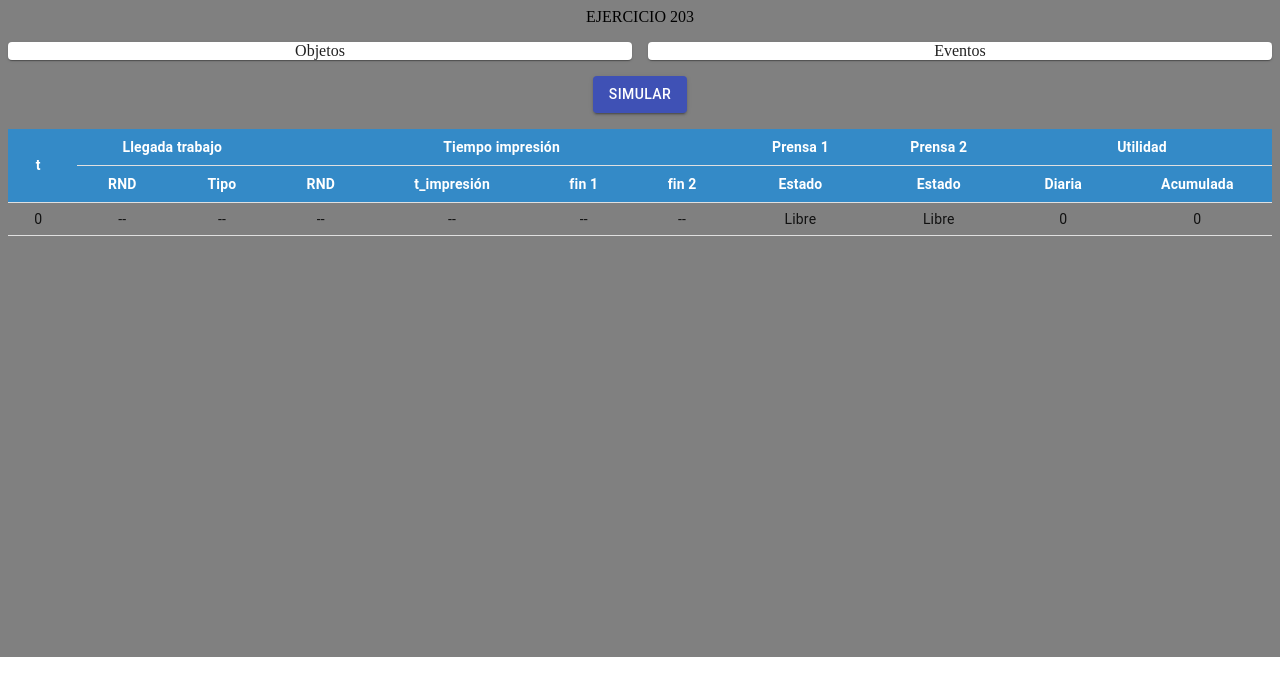
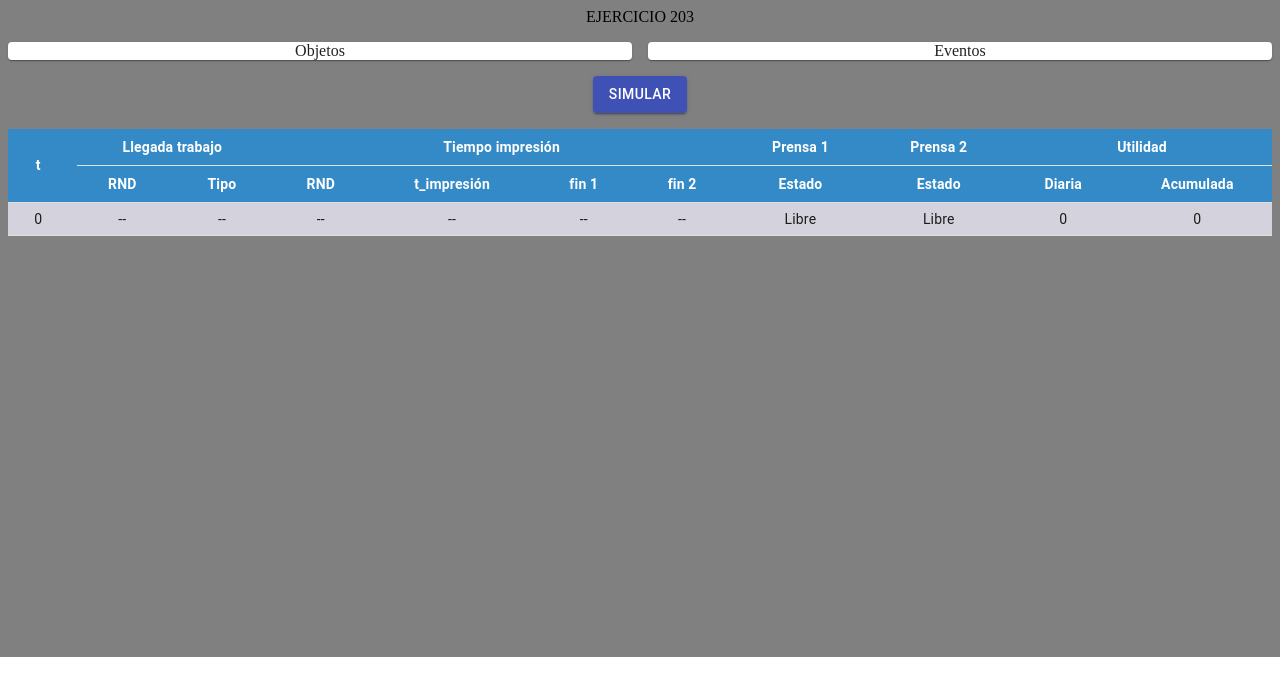
Before and after one commit to GustavoIPeralta/Ejercicio-203-SIM, a React (Create React App) app: page / in a window 1280 px wide. Shown: the top 696 px of the page. Built offline with nearby package versions, Linux system fonts and the light colour scheme.

Commit message:
Se agrega color a fila

```diff
--- a/src/components/Hooks/useAddVector.jsx
+++ b/src/components/Hooks/useAddVector.jsx
@@ -53,7 +53,7 @@ const useAddVector = () => {
     return newData;
   };
 
-  return { vectores, loading, getSimulation };
+  return { vectores, loading, getSimulation, setVectores };
 };
 
 export default useAddVector;
--- a/src/components/Principal.jsx
+++ b/src/components/Principal.jsx
@@ -2,6 +2,7 @@ import React, { useState, useEffect } from "react";
 import { Grid, Card, Button } from "@material-ui/core";
 import ReportTable from "./Report/ReportTable";
 import useAddVector from "./Hooks/useAddVector";
+import { initialData } from "../utils/utils";
 
 export default function Principal({}) {
   const [columns, setColumns] = useState([
@@ -24,7 +25,7 @@ export default function Principal({}) {
     "Diaria",
     "Acumulada",
   ]);
-  const { vectores, loading, getSimulation } = useAddVector();
+  const { vectores, loading, getSimulation, setVectores } = useAddVector();
   const [generateSimulacion, setGenerateSimulacion] = useState(false);
 
   useEffect(() => {
@@ -59,7 +60,10 @@ export default function Principal({}) {
         <Button
           variant="contained"
           color="primary"
-          onClick={() => setGenerateSimulacion(true)}
+          onClick={() => {
+            setVectores(initialData);
+            setGenerateSimulacion(true);
+          }}
         >
           Simular
         </Button>
--- a/src/components/Report/BodyReportTable.jsx
+++ b/src/components/Report/BodyReportTable.jsx
@@ -2,11 +2,28 @@ import React from "react";
 import { TableBody, TableRow, TableCell } from "@material-ui/core";
 
 const BodyReportTable = ({ items }) => {
+  const getColorRow = (trabajo, tiempo, id) => {
+    let tipoTrabajo = trabajo.tipoTrabajo !== "No hay trabajo" ? true : false;
+    let newTiempo = tiempo.tiempo ? true : false;
+    if (!newTiempo && tipoTrabajo && id !== 0) {
+      return { backgroundColor: "#ef473a" };
+    } else {
+      return { backgroundColor: "#d4d3dd" };
+    }
+  };
   return (
     <TableBody>
       {items.map((item, index) => {
         return (
-          <TableRow hover key={index}>
+          <TableRow
+            hover
+            key={index}
+            style={getColorRow(
+              item.llegadaTrabajo,
+              item.tiempoImpresion,
+              item.id
+            )}
+          >
             <TableCell align={"center"}>{item.t}</TableCell>
             <TableCell align={"center"}>
               {item.llegadaTrabajo.rnd || "--"}
@@ -21,10 +38,20 @@ const BodyReportTable = ({ items }) => {
               {item.tiempoImpresion.tiempo || "--"}
             </TableCell>
             <TableCell align={"center"}>
-              {item.tiempoImpresion.fin1 || "--"}
+              {item.tiempoImpresion.fin1
+                ? item.tiempoImpresion.fin1 +
+                  " (" +
+                  item.tiempoImpresion.tipoFin1 +
+                  ") "
+                : "--"}
             </TableCell>
             <TableCell align={"center"}>
-              {item.tiempoImpresion.fin2 || "--"}
+              {item.tiempoImpresion.fin2
+                ? item.tiempoImpresion.fin2 +
+                  " (" +
+                  item.tiempoImpresion.tipoFin2 +
+                  ") "
+                : "--"}
             </TableCell>
             <TableCell align={"center"}>
               {item.estados.prensa1 || "--"}
```
